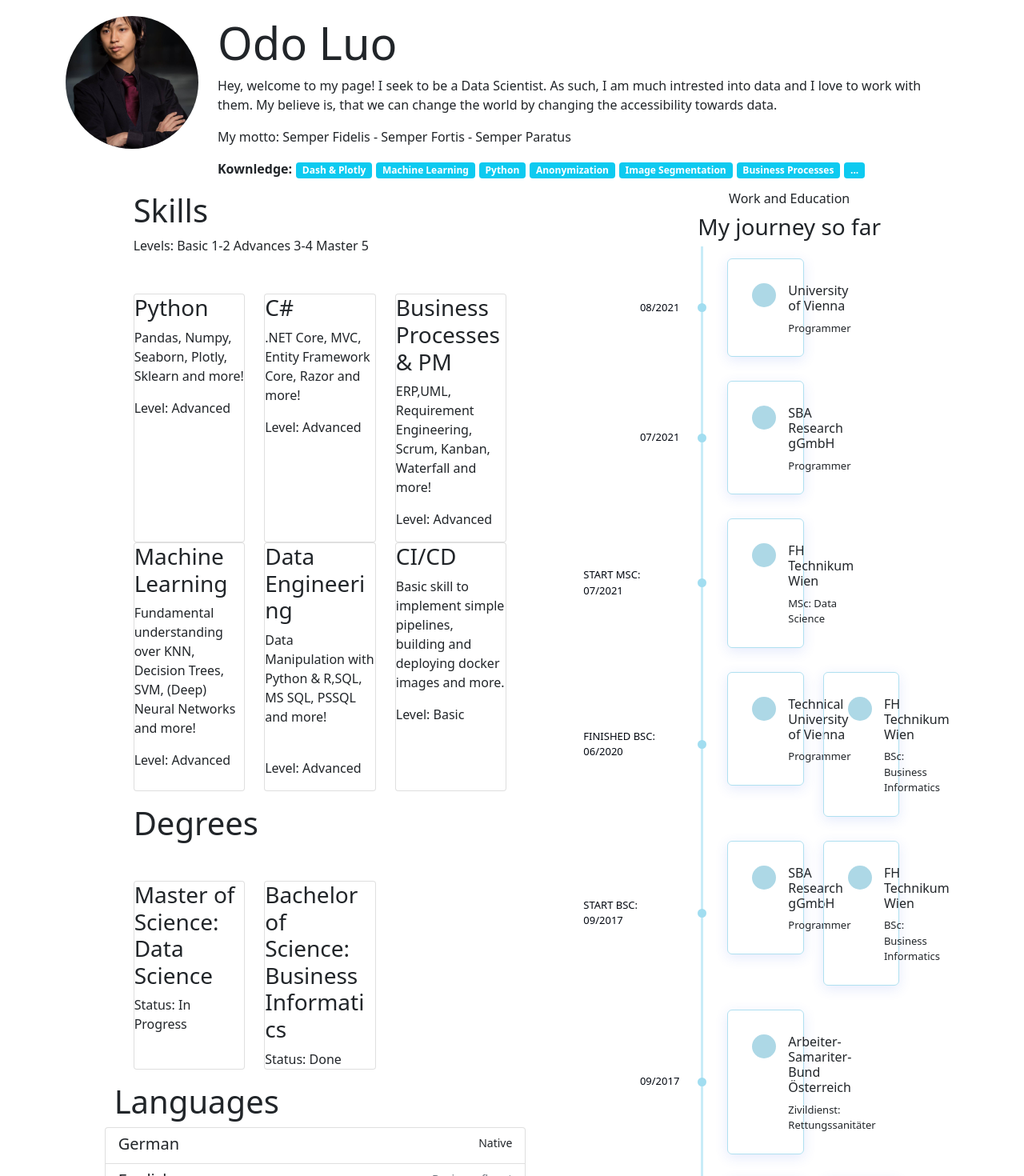
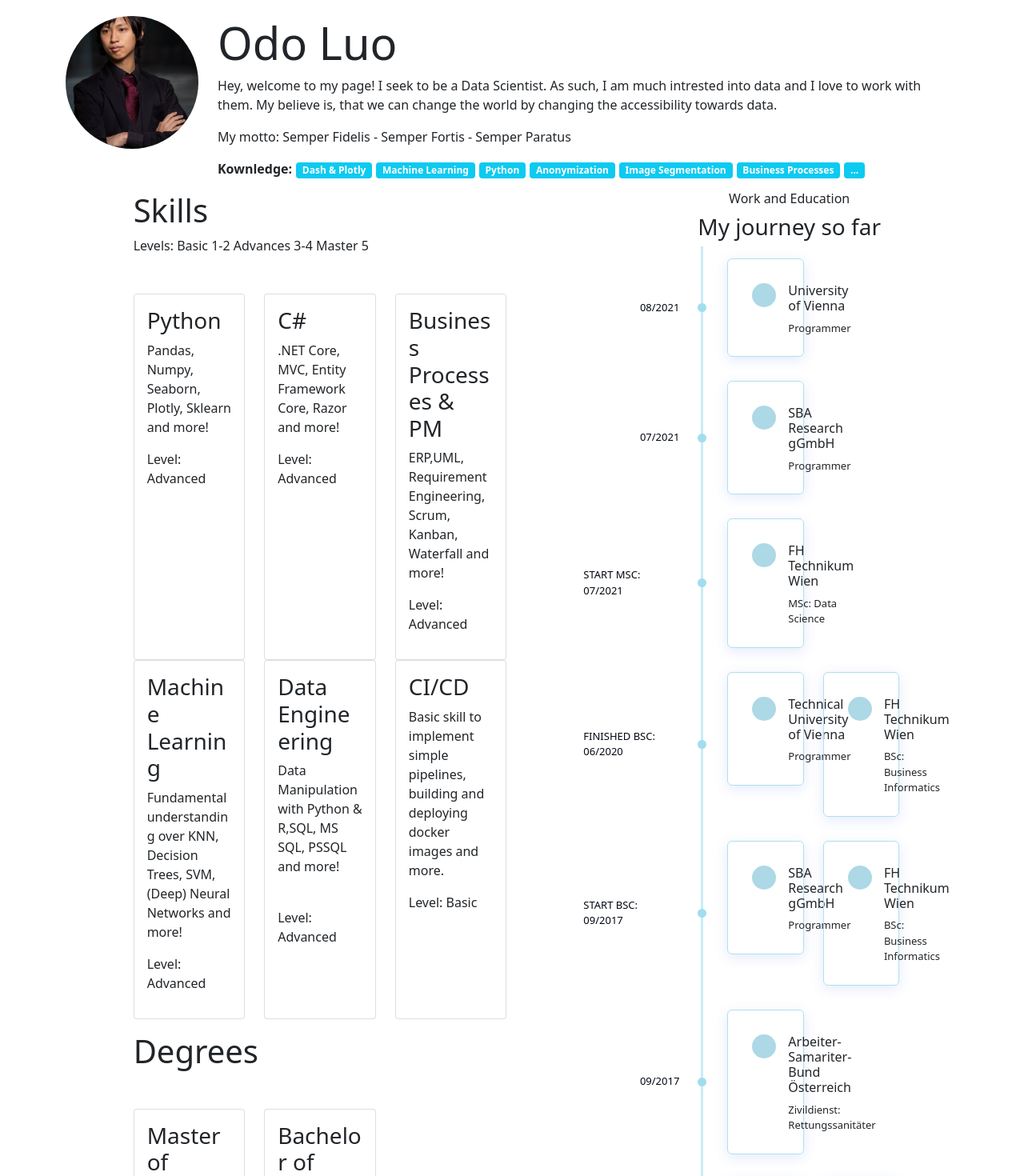
Before and after one commit to Codo155/oluo, an Angular app: page / in a window 1280 px wide. Shown: the top 1470 px of the page at 80% size. Built offline with nearby package versions, Linux system fonts and the light colour scheme.

Commit message:
Update skills and degree padding

```diff
--- a/src/app/skills-and-degree-partial/skills-and-degree-partial.component.html
+++ b/src/app/skills-and-degree-partial/skills-and-degree-partial.component.html
@@ -8,8 +8,8 @@
                 <p> Levels: Basic 1-2 <i class="fa fa-star"></i>  Advances 3-4 <i class="fa fa-star"></i>   Master 5 <i class="fa fa-star"></i> </p>
                 <div class="row mt-5">
                     <div class="col-xs-12 col-sm-6 col-md-4 col-lg-4 col-xl-4">
-                        <div class="card h-100">
-                            <div class="card-block block-1">
+                        <div class="card h-100 ">
+                            <div class="card-block block-1 p-3" >
                                 <h3 class="card-title">Python</h3>
                                 <p class="card-text">Pandas, Numpy, Seaborn, Plotly, Sklearn and more!</p>
                                 <p>Level: Advanced</p> <i class="fa fa-star"></i><i class="fa fa-star"></i><i class="fa fa-star"></i><i class="fa fa-star"></i>
@@ -18,7 +18,7 @@
                     </div>
                     <div class="col-xs-12 col-sm-6 col-md-4 col-lg-4 col-xl-4">
                         <div class="card h-100">
-                            <div class="card-block block-2">
+                            <div class="card-block block-2 p-3">
                                 <h3 class="card-title">C#</h3>
                                 <p class="card-text">.NET Core, MVC, Entity Framework Core, Razor and more!</p>
                                 <p>Level: Advanced</p> <i class="fa fa-star"></i><i class="fa fa-star"></i><i class="fa fa-star"></i><i class="fa fa-star"></i>
@@ -27,7 +27,7 @@
                     </div>
                     <div class="col-xs-12 col-sm-6 col-md-4 col-lg-4 col-xl-4">
                         <div class="card h-100">
-                            <div class="card-block block-3">
+                            <div class="card-block block-3 p-3">
                                 <h3 class="card-title">Business Processes & PM</h3>
                                 <p class="card-text">ERP,UML, Requirement Engineering, Scrum, Kanban, Waterfall and more!  </p>
                                 <p>Level: Advanced</p> <i class="fa fa-star"></i><i class="fa fa-star"></i><i class="fa fa-star"></i><i class="fa fa-star"></i>
@@ -38,7 +38,7 @@
                 <div class="row">
                     <div class="col-xs-12 col-sm-6 col-md-4 col-lg-4 col-xl-4">
                         <div class="card h-100">
-                            <div class="card-block block-4">
+                            <div class="card-block block-4 p-3">
                                 <h3 class="card-title">Machine Learning</h3>
                                 <p class="card-text">Fundamental understanding over KNN, Decision Trees, SVM, (Deep) Neural Networks and more!</p>
                                 <p>Level: Advanced</p> <i class="fa fa-star"></i><i class="fa fa-star"></i><i class="fa fa-star"></i><i class="fa fa-star"></i>
@@ -47,7 +47,7 @@
                     </div>
                     <div class="col-xs-12 col-sm-6 col-md-4 col-lg-4 col-xl-4">
                         <div class="card h-100">
-                            <div class="card-block block-5">
+                            <div class="card-block block-5 p-3">
                                 <h3 class="card-title">Data Engineering </h3>
                                 <p class="card-text"> Data Manipulation with Python & R,SQL, MS SQL, PSSQL and more! </p>
                                 <br />
@@ -57,7 +57,7 @@
                     </div>
                     <div class="col-xs-12 col-sm-6 col-md-4 col-lg-4 col-xl-4">
                         <div class="card h-100">
-                            <div class="card-block block-6">
+                            <div class="card-block block-6 p-3">
                                 <h3 class="card-title">CI/CD</h3>
                                 <p class="card-text">Basic skill to implement simple pipelines, building and deploying docker images and more.</p>
                                 <p>Level: Basic</p> <i class="fa fa-star"></i><i class="fa fa-star"></i>
@@ -82,7 +82,7 @@
                 <div class="row mt-5">
                     <div class="col-xs-12 col-sm-6 col-md-4 col-lg-4 col-xl-4">
                         <div class="card h-100">
-                            <div class="card-block block-1">
+                            <div class="card-block block-1 p-3">
                                 <h3 class="card-title">Master of Science: Data Science</h3>
                                 <p class="card-text">Status: In Progress</p>
                             </div>
@@ -90,7 +90,7 @@
                     </div>
                     <div class="col-xs-12 col-sm-6 col-md-4 col-lg-4 col-xl-4">
                         <div class="card h-100">
-                            <div class="card-block block-2">
+                            <div class="card-block block-2 p-3">
                                 <h3 class="card-title">Bachelor of Science: Business Informatics</h3>
                                 <p class="card-text">Status: Done</p>
                             </div>
```
